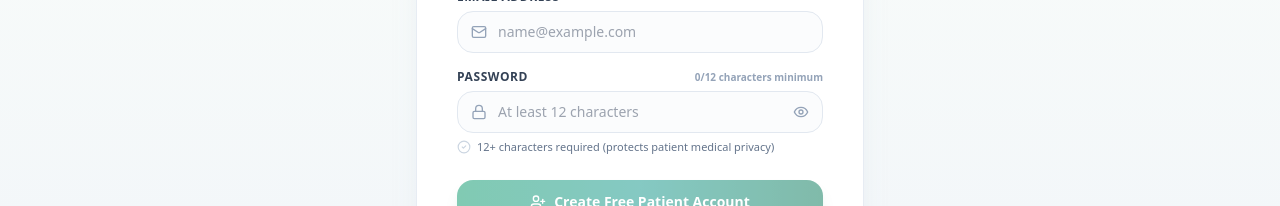
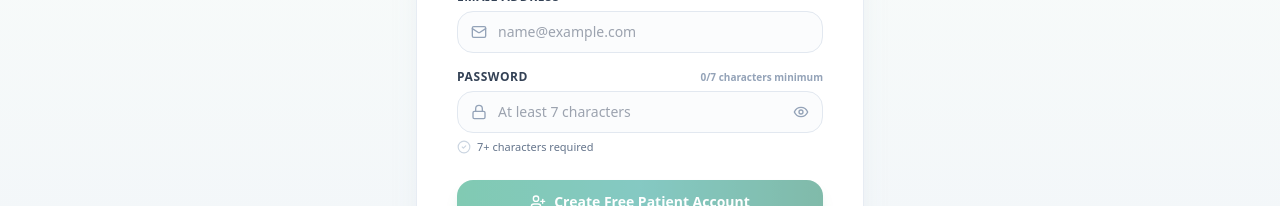
Before and after one commit to Jaydeep0832/healthmitra, a React (Create React App) app in the folder frontend/: page /register in a window 1280 px wide. Shown: the part 518-724 px from the top of the page. Built offline with nearby package versions, Linux system fonts and the light colour scheme; no server answers.

Commit message:
fix(auth): update password minimum requirement to 7 characters on frontend and backend

```diff
--- a/frontend/src/pages/Register.tsx
+++ b/frontend/src/pages/Register.tsx
@@ -33,7 +33,7 @@ export default function Register() {
   const { checkAuth } = useAuthStore();
   const navigate = useNavigate();
 
-  const isPasswordLongEnough = password.length >= 12;
+  const isPasswordLongEnough = password.length >= 7;
 
   const handleRegister = async (e: React.FormEvent) => {
     e.preventDefault();
@@ -50,7 +50,7 @@ export default function Register() {
     }
 
     if (!isPasswordLongEnough) {
-      setErrorMsg('Password must be at least 12 characters long for healthcare data security.');
+      setErrorMsg('Password must be at least 7 characters long.');
       return;
     }
 
@@ -258,7 +258,7 @@ export default function Register() {
                   Password
                 </label>
                 <span className={`text-[10px] font-bold ${isPasswordLongEnough ? 'text-emerald-600' : 'text-slate-400'}`}>
-                  {password.length}/12 characters minimum
+                  {password.length}/7 characters minimum
                 </span>
               </div>
               <div className="relative rounded-2xl shadow-2xs">
@@ -277,11 +277,11 @@ export default function Register() {
                   className={`block w-full pl-10 pr-10 py-2.5 text-xs sm:text-sm text-slate-900 bg-slate-50/50 border rounded-2xl focus:bg-white focus:outline-none focus:ring-2 transition disabled:opacity-60 ${
                     password.length > 0 && !isPasswordLongEnough
                       ? 'border-amber-300 focus:ring-amber-500 focus:border-amber-500'
-                      : password.length >= 12
+                      : password.length >= 7
                       ? 'border-emerald-300 focus:ring-emerald-500 focus:border-emerald-500'
                       : 'border-slate-200 focus:ring-emerald-500 focus:border-emerald-500'
                   }`}
-                  placeholder="At least 12 characters"
+                  placeholder="At least 7 characters"
                 />
                 <button
                   type="button"
@@ -301,7 +301,7 @@ export default function Register() {
                   }`}
                 />
                 <span className={isPasswordLongEnough ? 'text-emerald-700 font-semibold' : 'text-slate-500'}>
-                  12+ characters required (protects patient medical privacy)
+                  7+ characters required
                 </span>
               </div>
             </div>
```
Also changed, not shown: 2 other files (tests, documents, lock files or other folders).
